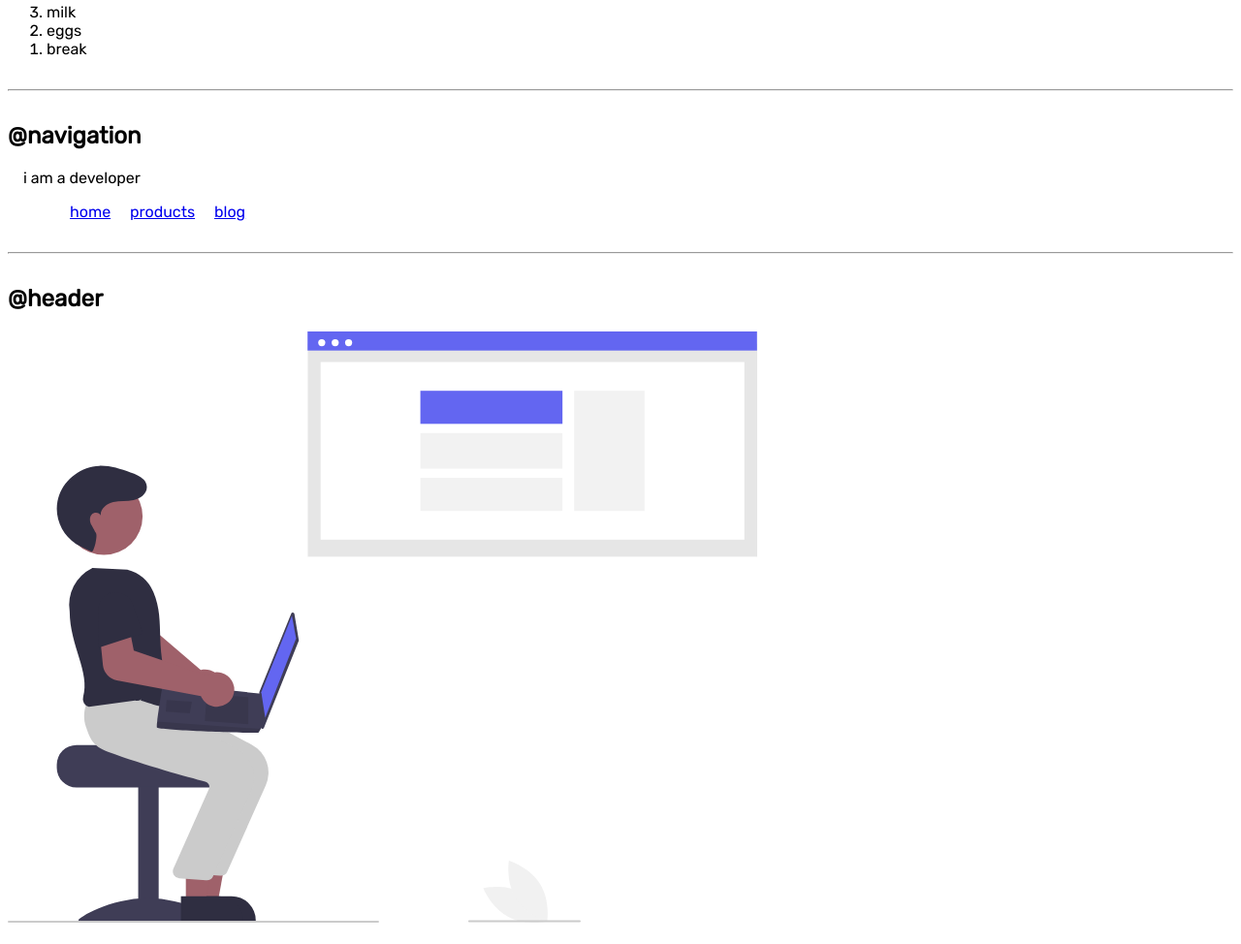
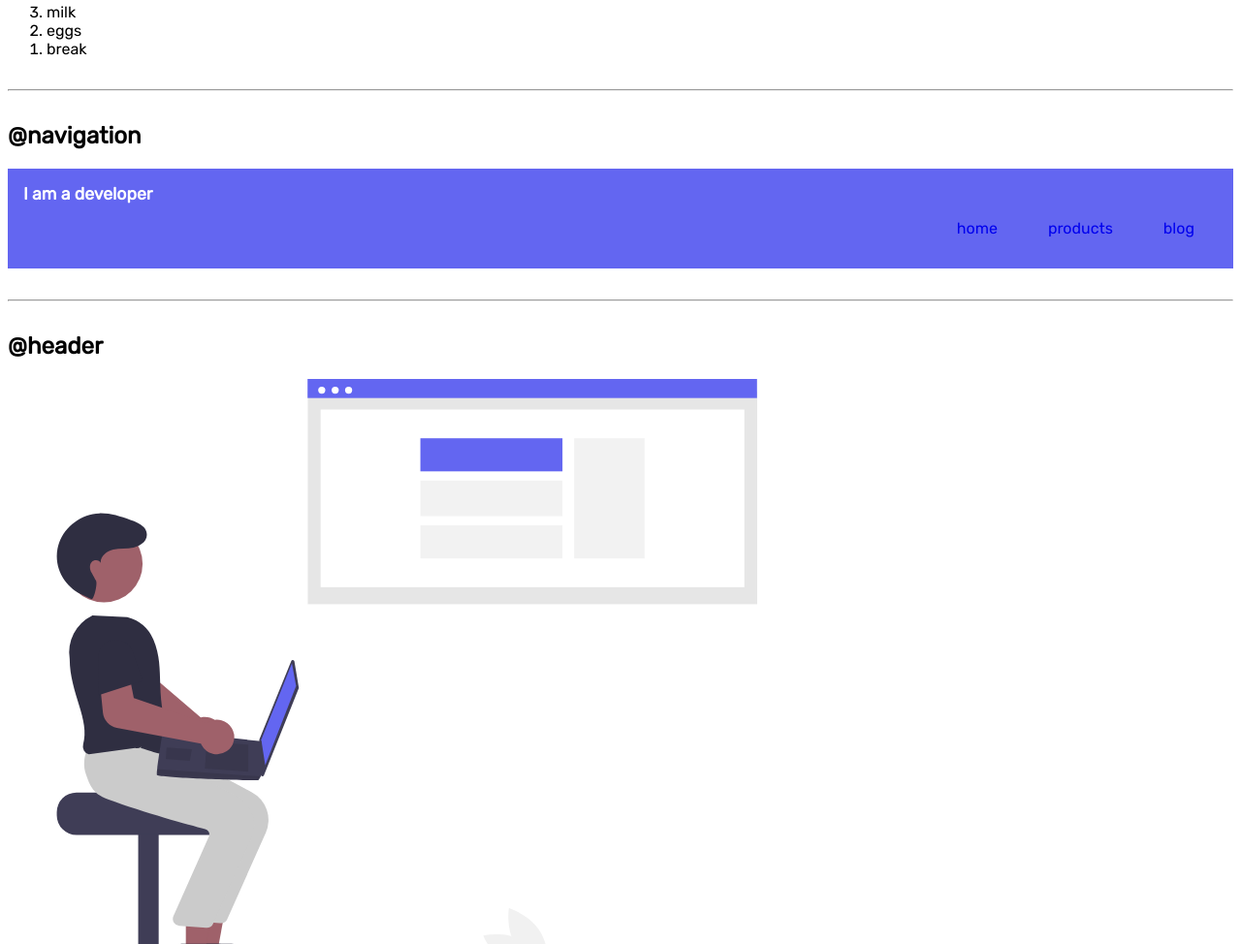
Before and after one commit to Amit-Sanghi/neogcamp-lesson-3-HTML-CSS3, a plain HTML site: page index.html in a window 1280 px wide. Shown: the part 1219-2193 px from the top of the page at 97% size. Drawn offline with Linux system fonts and the light colour scheme.

Commit message:
navigation update

```diff
--- a/index.html
+++ b/index.html
@@ -80,16 +80,16 @@
 <script src="index.js"></script>
 
     <nav class="navigation container">
-        <div class="nav-brand">i am a developer</div>
+        <div class="nav-brand">I am a developer</div>
         <ul class="list-non-bullet nav-pills">
             <li class="list-item-inline">
-                <a href="/">home</a>
+                <a class="link link-active" href="/">home</a>
             </li>
             <li class="list-item-inline">
-                <a href="/">products</a>
+                <a class="link link-active" href="/">products</a>
             </li>
             <li class="list-item-inline">
-                <a href="/">blog</a>
+                <a class="link link-active" href="/">blog</a>
             </li>
         </ul>
     </nav>
--- a/styles.css
+++ b/styles.css
@@ -45,3 +45,23 @@ hr {
     display: inline;
     padding: 0rem 0.5rem;
 }
+/** navigation**/
+.navigation {
+    background-color: var(--primary-color);
+    color: white;
+    padding: 1rem;
+}
+.nav-brand {
+    font-weight: bold;
+    font-size: 1.1rem;
+
+}
+.nav-pills  {
+    text-align: right;
+}
+.navigation.link{
+    color: white;
+}
+.navigation.link-active{
+    font-weight: bold;
+}
```
